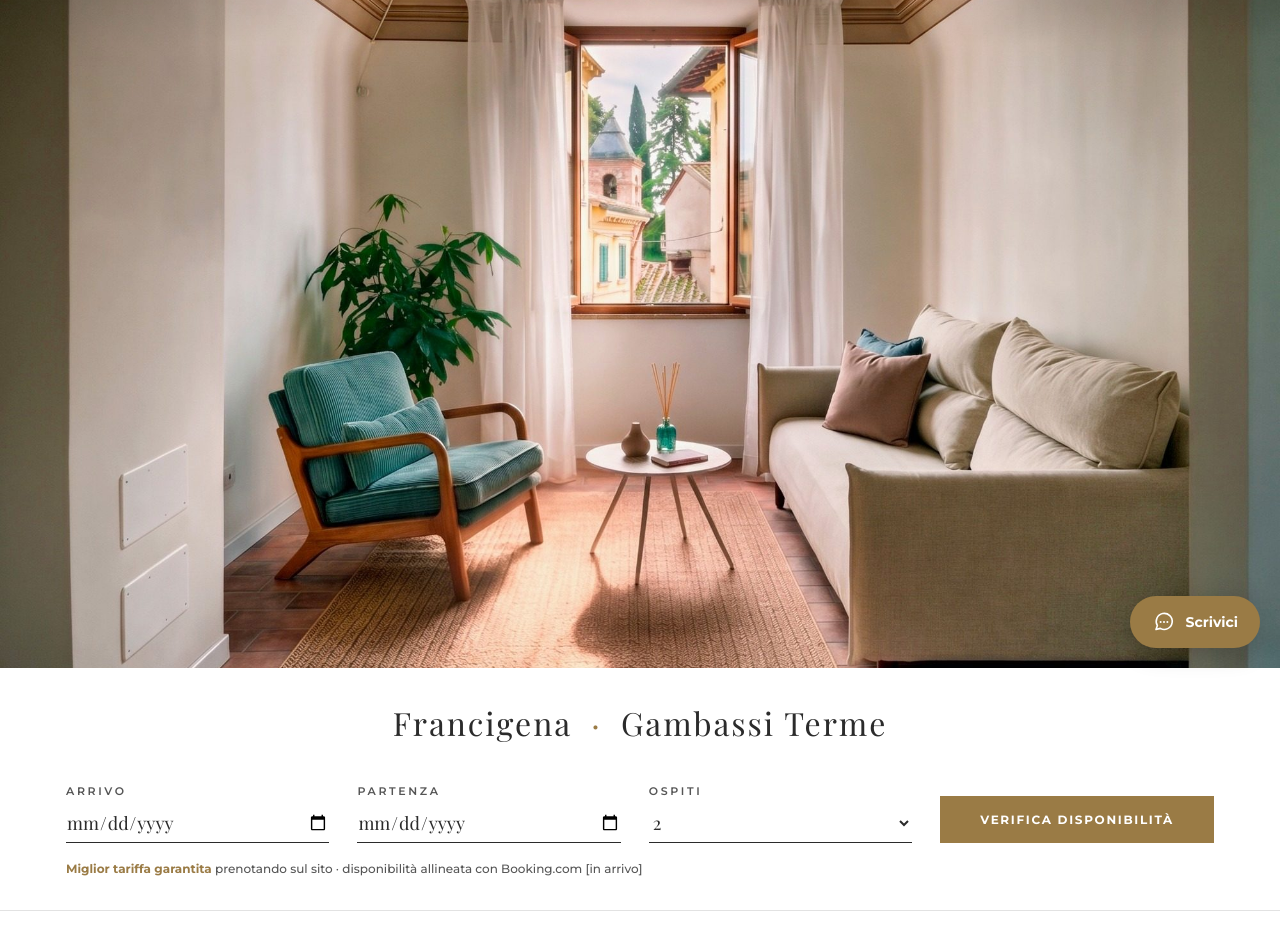
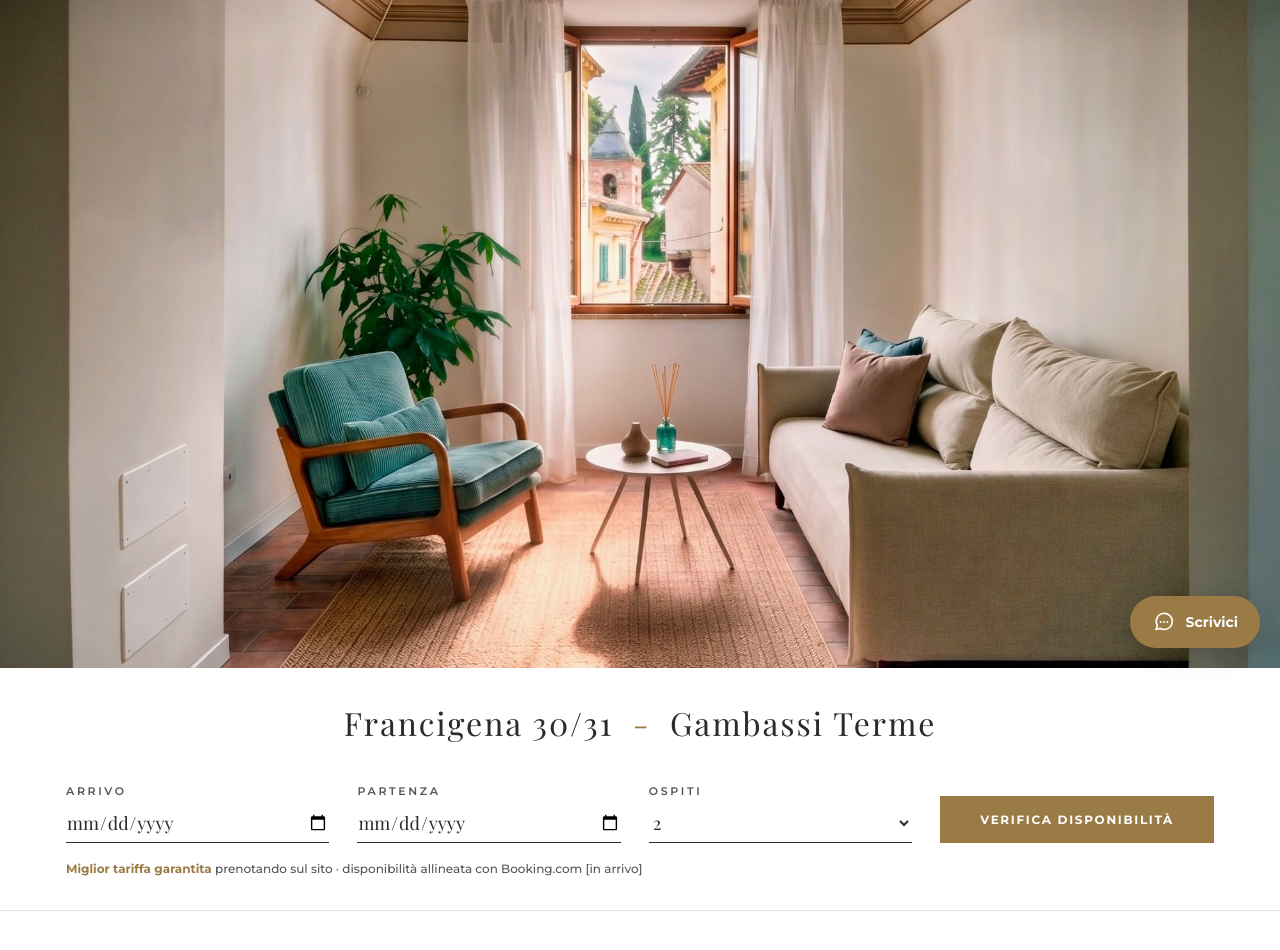
Before and after one commit to francigena3031/francigena3031, a plain HTML site: page index.html in a window 1280 px wide. Shown: the part 132-1082 px from the top of the page. Drawn offline with nearby package versions, Linux system fonts and the light colour scheme; a web font is replaced by a local one.

Commit message:
Add files via upload

```diff
--- a/index.html
+++ b/index.html
@@ -66,7 +66,8 @@ body::before{content:"";position:fixed;inset:0 0 auto;height:env(safe-area-inset
 .hero-img span{font:500 11px var(--sans);letter-spacing:.2em;text-transform:uppercase;border:1px solid rgba(255,255,255,.5);padding:6px 12px;color:rgba(255,255,255,.8)}
 .hero-txt{position:relative;padding-bottom:16vh}
 .hero-sub{text-align:center;padding:34px 16px 6px;background:var(--paper)}
-.hero-sub h1{font:400 clamp(22px,2.6vw,32px)/1.3 var(--serif);letter-spacing:.06em;color:var(--ink);margin:0}
+.hero-sub h1{font:400 clamp(17px,5vw,32px)/1.3 var(--serif);letter-spacing:.04em;color:var(--ink);margin:0;white-space:nowrap}
+@media (min-width:701px){.hero-sub h1{font-size:clamp(22px,2.6vw,32px);letter-spacing:.06em}}
 .hero-sub h1 span{color:var(--gold);margin:0 .3em}
 .hero .kicker{color:#fff}
 .hero h1{font-size:clamp(46px,7vw,92px);line-height:1;margin-top:14px;max-width:14ch}
@@ -248,7 +249,7 @@ body::before{content:"";position:fixed;inset:0 0 auto;height:env(safe-area-inset
   <section class="hero">
     <div class="hero-img" role="img" aria-label="Il salotto con il soffitto affrescato e la vista sui tetti di Gambassi"></div>
   </section>
-  <div class="hero-sub"><h1>Francigena <span>·</span> Gambassi Terme</h1></div>
+  <div class="hero-sub"><h1 id="heroSub">Francigena 30/31 <span>-</span> Gambassi Terme</h1></div>
 
   <section class="book" id="prenota">
     <form class="w" id="bookForm">
@@ -417,6 +418,7 @@ addEventListener('keydown',e=>{if(ov.hidden)return;if(e.key==='Escape'){big.hidd
 function boot(C){
  const D=window.__D||{};const T=(it,en,es)=>{if(it&&(en||es))D[it]=[en||it,es||it]};
  const H=C.home||{};
+ if(H.scritta_sotto_foto){{const sp=v=>String(v||'').split(/ [·\-–] /),a=sp(H.scritta_sotto_foto),b=sp(H.scritta_sotto_foto_en),c=sp(H.scritta_sotto_foto_es);a.forEach((x,i)=>T(x.trim(),(b[i]||'').trim(),(c[i]||'').trim()))}$('heroSub').innerHTML=esc(H.scritta_sotto_foto).replace(/ (·|-|–) /g,' <span>$1</span> ')}
  if(H.foto_principale)document.querySelector('.hero-img').style.backgroundImage='linear-gradient(180deg,rgba(0,0,0,.32),rgba(0,0,0,0) 22%),url("'+im(H.foto_principale,2000)+'")';
  const HM={'sala-colazione':H.foto_colazione,'salotto':H.foto_salotto};
  document.querySelectorAll('[data-img]').forEach(e=>{const u=HM[e.dataset.img];if(u)e.style.backgroundImage='url("'+im(u,1200)+'")'});
```
Also changed, not shown: 1 other file.
